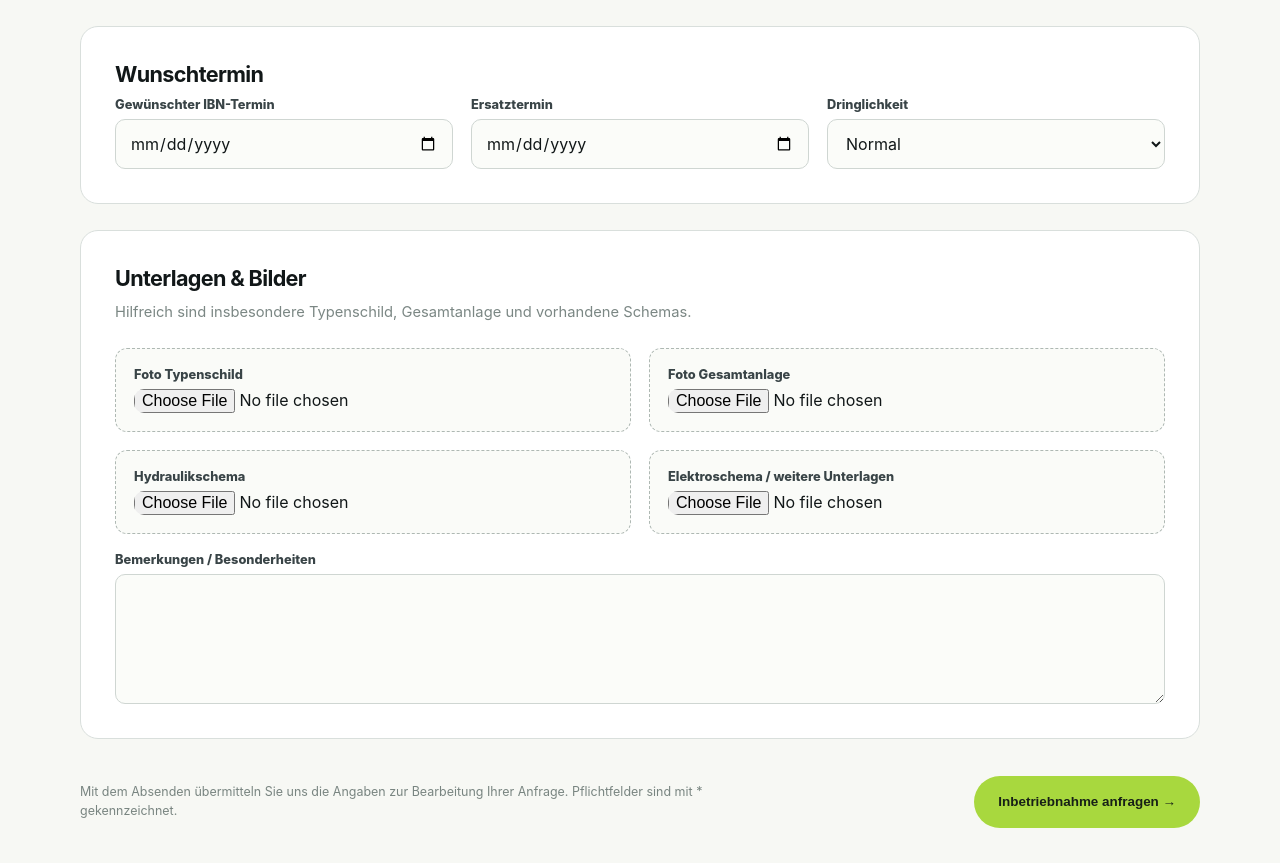
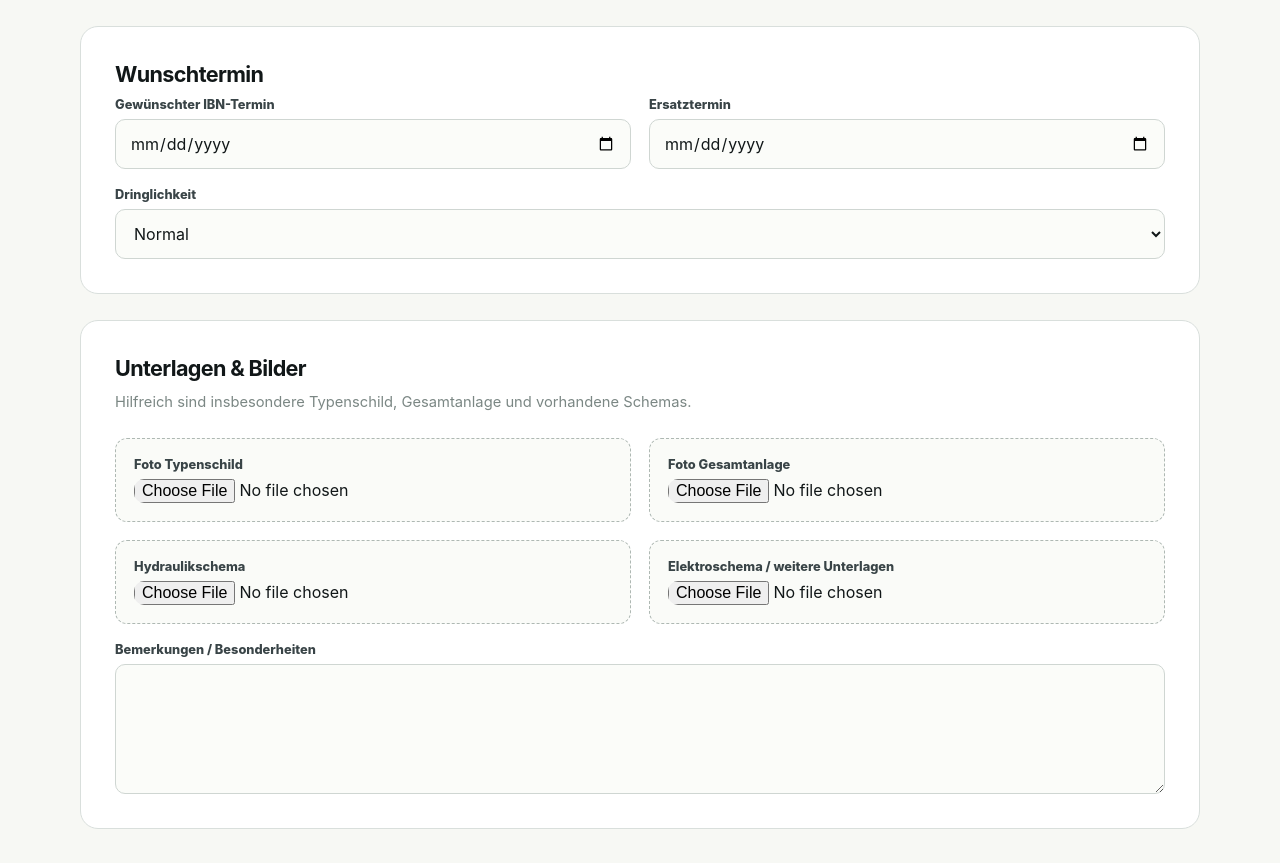
Before and after one commit to Swiss96/Heatiq, a website: page public/inbetriebnahme.html in a window 1280 px wide. Shown: the part 3420-4283 px from the top of the page. Drawn offline with Linux system fonts and the light colour scheme.

Commit message:
Update inbetriebnahme.html

```diff
--- a/public/inbetriebnahme.html
+++ b/public/inbetriebnahme.html
@@ -536,37 +536,27 @@
 
   <h2>Wunschtermin</h2>
 
-  <div class="appointment-grid" style="
-    display:grid;
-    grid-template-columns:repeat(3,minmax(0,1fr));
-    gap:18px;
-    align-items:end;
-  ">
+  <div class="grid-2">
 
-    <div class="field" style="min-width:0;">
+    <div class="field">
       <label>Gewünschter IBN-Termin</label>
       <input
         type="date"
         name="termin1"
-        style="width:100%;box-sizing:border-box;"
       >
     </div>
 
-    <div class="field" style="min-width:0;">
+    <div class="field">
       <label>Ersatztermin</label>
       <input
         type="date"
         name="termin2"
-        style="width:100%;box-sizing:border-box;"
       >
     </div>
 
-    <div class="field" style="min-width:0;">
+    <div class="field full">
       <label>Dringlichkeit</label>
-      <select
-        name="dringlichkeit"
-        style="width:100%;box-sizing:border-box;"
-      >
+      <select name="dringlichkeit">
         <option>Normal</option>
         <option>Dringend</option>
         <option>Termin zwingend</option>
```
